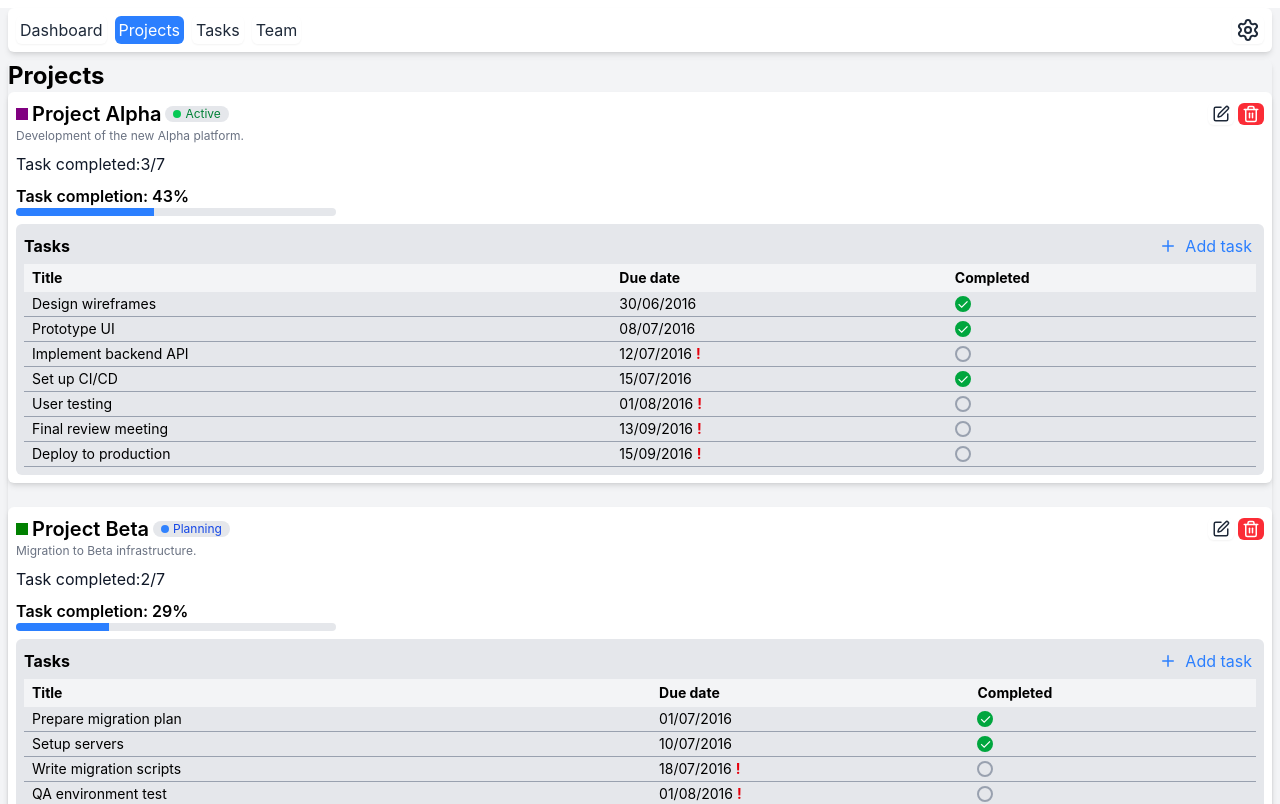
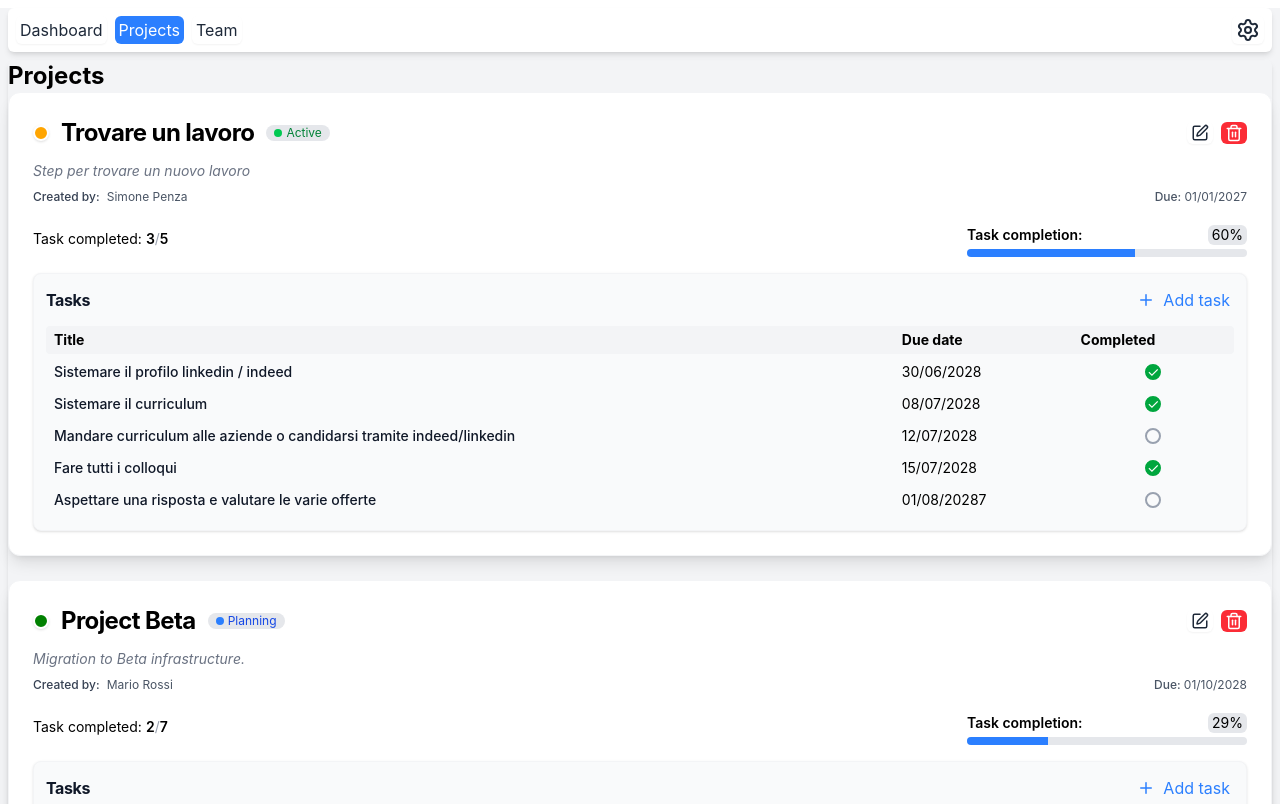
Before and after one commit to simone-2006/flowboard, a React (Vite) app: page /projects in a window 1280 px wide. Shown: the top 804 px of the page. Built offline with nearby package versions, Linux system fonts and the light colour scheme.

Commit message:
Fixed the graphics of the project card

```diff
--- a/src/components/layout/Navbar.jsx
+++ b/src/components/layout/Navbar.jsx
@@ -20,18 +20,14 @@ export default function Navbar() {
             name: "Projects",
             link: "/projects"
         },
-        {
-            name: "Tasks",
-            link: "/tasks"
-        },
+        // {
+        //     name: "Tasks",
+        //     link: "/tasks"
+        // },
         {
             name: "Team",
             link: "/team"
         },
-        // {
-        //     name: "Settings",
-        //     link: "/settings"
-        // },
     ];
 
     const location = useLocation();
@@ -48,7 +44,10 @@ export default function Navbar() {
                     </Button>
                 ))}
             </ul>
-            <Button icon={<Settings />} variant='ghost'></Button>
+            <Link to="/settings">
+                <Button icon={<Settings />} variant='ghost' />
+            </Link>
         </nav>
+
     );
 }
--- a/src/components/projects/ProjectCard.jsx
+++ b/src/components/projects/ProjectCard.jsx
@@ -15,7 +15,7 @@ export default function ProjectCard(
         id,
         description,
         color,
-        manager,
+        creatorID,
         tasks,
         dueDate,
         status
@@ -39,60 +39,95 @@ export default function ProjectCard(
     // Il calcolo corretto: completed / total * 100
     const tasksPercentage = totalTask === 0 ? 0 : ((100 * taskCompleted) / totalTask).toFixed(0);
 
+    const { users } = useAppContext();
+
     return (
-        <div className="bg-white rounded-md shadow-md p-2">
-            <div className="flex items-center justify-between">
-
-                <div className="flex gap-1 items-center">
+        <div className="bg-white rounded-xl shadow-lg p-6 border border-gray-100 transition-shadow hover:shadow-xl">
+            {/* Header Section */}
+            <div className="flex items-center justify-between mb-3">
+                <div className="flex gap-3 items-center">
                     <div
-                        className="h-3 w-3"
+                        className="h-4 w-4 rounded-full border-2 border-white shadow"
                         style={{ backgroundColor: color }}
                     ></div>
-                    <h1 className="text-xl font-semibold">{name}</h1>
+                    <h1 className="text-2xl font-bold tracking-tight">{name}</h1>
                     <ProjectStatusChip status={status} />
                 </div>
-
-                <div className="flex items-center gap-1">
-                    <Button variant="ghost" icon={<SquarePen size={18} />}></Button>
-                    <Button variant="danger" icon={<Trash size={18} />}></Button>
+                <div className="flex items-center gap-2">
+                    <Button variant="ghost" icon={<SquarePen size={18} />} className="transition hover:bg-blue-100"></Button>
+                    <Button variant="danger" icon={<Trash size={18} />} className="transition hover:bg-red-100"></Button>
+                </div>
             </div>
 
+            {/* Description */}
+            <p className="text-sm text-gray-500 mb-2 italic">{description}</p>
+
+            {/* Meta Info Row */}
+            <div className="flex items-center justify-between text-xs text-gray-600 mb-3">
+                <span>
+                    <span className="font-medium text-gray-700">Created by: </span>
+                    {(() => {
+                        const creator = users.find(user => user.id === creatorID);
+                        return creator
+                            ? <span className="ml-1">{creator.name} {creator.surname}</span>
+                            : <span className="ml-1 text-gray-400">Unknown</span>;
+                    })()}
+                </span>
+                <span>
+                    <span className="font-medium">Due: </span>
+                    <span className="">{dueDate ? (() => {
+                        const d = new Date(dueDate);
+                        const day = String(d.getDate()).padStart(2, '0');
+                        const month = String(d.getMonth() + 1).padStart(2, '0');
+                        const year = d.getFullYear();
+                        return `${day}/${month}/${year}`;
+                    })() : '-'}</span>
+                </span>
+            </div>
+
+            {/* Progress and Stats */}
+            <div className="flex items-center justify-between">
+                <div className="flex items-center justify-between text-sm mb-1">
+                    <div>
+                        <span>Task completed:</span>
+                        <span className="font-semibold ml-1">{taskCompleted}</span>
+                        <span className="text-gray-400">/</span>
+                        <span className="font-semibold">{totalTask}</span>
+                    </div>
+                </div>
+                <div className="my-2">
+                    <TaskCompletionProgressBar percentage={tasksPercentage} />
+                </div>
             </div>
 
 
-            <p className="text-xs text-gray-500">{description}</p>
-
-
-            <div className="my-2 text-gray-900 flex text-base">
-                <p>Task completed: </p>
-                {taskCompleted}/{totalTask}
+            {/* Tasks Table */}
+            <div className="rounded-lg bg-gray-50 p-3 mt-2 border border-gray-100 shadow-sm">
+                <div className="flex items-center justify-between mb-2">
+                    <h2 className="text-base font-bold text-gray-900 tracking-tight">Tasks</h2>
+                    <Button
+                        variant="ghostPrimary"
+                        icon={!addTaskOpen ? <Plus size={18} /> : <Minus size={18} />}
+                        onClick={handleOpenAddTask}
+                        className="transition hover:bg-purple-100"
+                    >
+                        {addTaskOpen ? "Close" : "Add task"}
+                    </Button>
                 </div>
-
-            <div className="my-2">
-                <TaskCompletionProgressBar percentage={tasksPercentage}></TaskCompletionProgressBar>
-            </div>
-
-            <div className="rounded-md bg-gray-200 p-2">
-                <div className="flex items-center justify-between">
-                    <h2 className="text-base font-bold">Tasks</h2>
-                    <Button variant="ghostPrimary" icon={!addTaskOpen ? <Plus size={18} /> : <Minus size={18} />} onClick={handleOpenAddTask}>
-                        Add task
-                    </Button>
-
-                </div>
-                <table className="w-full text-sm mt-1">
+                <div className="overflow-x-auto rounded">
+                    <table className="w-full text-sm border-separate border-spacing-y-1">
                         <thead>
                             <tr className="bg-gray-100">
-                            <th className="text-left px-2 py-1">Title</th>
+                                <th className="text-left px-2 py-1 rounded-l">Title</th>
                                 <th className="text-left px-2 py-1">Due date</th>
-                            <th className="text-left px-2 py-1">Completed</th>
+                                <th className="text-left px-2 py-1 rounded-r">Completed</th>
                             </tr>
                         </thead>
                         <tbody>
                             {tasks.map(task => (
-                            <tr key={task.id} className="border-b border-gray-400">
-                                <td className="px-2 py-0.5">{task.title}</td>
-                                <td className="px-2 py-0.5">
+                                <tr key={task.id} className="group hover:bg-blue-50 border-b border-gray-200 transition-colors">
+                                    <td className="px-2 py-1 font-medium text-gray-900">{task.title}</td>
+                                    <td className="px-2 py-1">
                                         {task.dueDate
                                             ? (() => {
                                                 const d = new Date(task.dueDate);
@@ -106,44 +141,38 @@ export default function ProjectCard(
                                         {task.dueDate && (() => {
                                             const currentDate = new Date();
                                             const dueDate = new Date(task.dueDate);
-                                        // Only flag as overdue if not completed
                                             if (dueDate < currentDate && !task.completed) {
-                                            return <span className="text-red-600 font-bold ml-1">!</span>;
+                                                return <span className="text-red-600 font-bold ml-1 animate-pulse">!</span>;
                                             }
                                             return null;
                                         })()}
                                     </td>
-
-                                <td className="px-2 py-0.5">
+                                    <td className="px-2 py-1">
+                                        <div className="flex justify-center">
                                             <TaskCheckbox
                                                 checked={task.completed}
                                                 onChange={() => toggleTask(id, task.id)}
                                             />
+                                        </div>
                                     </td>
                                 </tr>
                             ))}
-                        {addTaskOpen ? (
-                            <tr className="border-b border-gray-400">
-                                <td className="px-2 py-0.5"><Input></Input></td>
+                            {addTaskOpen && (
+                                <tr className="bg-yellow-50 border-b border-gray-200 animate-fade-in">
+                                    <td className="px-2 py-0.5"><Input placeholder="Task title..." /></td>
+                                    <td className="px-2 py-0.5"><Input placeholder="YYYY-MM-DD" /></td>
                                     <td className="px-2 py-0.5">
-                                    <Input></Input>
-                                </td>
-                                <td className="px-2 py-0.5">
-                                    {/* <TaskCheckbox
-                                        checked={task.completed}
-                                        onChange={() => toggleTask(id, task.id)}
-                                    /> */}
-                                    ???
+                                        <div className="flex justify-center opacity-50 cursor-not-allowed">
+                                            <TaskCheckbox checked={false} disabled={true} />
+                                        </div>
                                     </td>
                                 </tr>
-
-                        )
-
-                            : ""}
+                            )}
                         </tbody>
                     </table>
                 </div>
+            </div>
+        </div>
 
-        </div>
     );
 }
--- a/src/components/ui/TaskCompletionProgressBar.jsx
+++ b/src/components/ui/TaskCompletionProgressBar.jsx
@@ -3,8 +3,12 @@ export default function TaskCompletionProgressBar({ percentage = 0 }) {
   const progress = Math.max(0, Math.min(percentage, 100));
 
   return (
-    <div>
-        <p className="font-semibold">Task completion: {progress}%</p>
+    <div className="w-70 max-w-70">
+      <div className="flex items-center justify-between text-sm mb-1">
+        <span className="font-semibold">Task completion:</span>
+        <span className="bg-gray-200 px-1 rounded-md">{progress}%</span>
+      </div>
+
       <div className="bg-gray-200 max-w-80 h-2 rounded-md overflow-hidden">
         <div
           className="bg-blue-500 h-2 transition-all duration-300"
--- a/src/context/appContext.jsx
+++ b/src/context/appContext.jsx
@@ -3,20 +3,20 @@ import { createContext, useContext, useState } from 'react';
 const initialProjects = [
     {
         id: 1,
-        name: 'Project Alpha',
-        description: 'Development of the new Alpha platform.',
-        color: 'purple',
-        manager: 'Simone',
+        name: 'Trovare un lavoro',
+        description: 'Step per trovare un nuovo lavoro',
+        color: 'orange',
+        creatorID: 1,
         status: 'Active',
-        dueDate: '2016-09-15',
+        dueDate: '2027-01-01',
         tasks: [
-            { id: 101, title: 'Design wireframes', completed: true, dueDate: '2016-06-30' },
-            { id: 102, title: 'Prototype UI', completed: true, dueDate: '2016-07-08' },
-            { id: 103, title: 'Implement backend API', completed: false, dueDate: '2016-07-12' },
-            { id: 104, title: 'Set up CI/CD', completed: true, dueDate: '2016-07-15' },
-            { id: 105, title: 'User testing', completed: false, dueDate: '2016-08-01' },
-            { id: 106, title: 'Final review meeting', completed: false, dueDate: '2016-09-13' },
-            { id: 107, title: 'Deploy to production', completed: false, dueDate: '2016-09-15' },
+            { id: 101, title: 'Sistemare il profilo linkedin / indeed', completed: true, dueDate: '2028-06-30' },
+            { id: 102, title: 'Sistemare il curriculum', completed: true, dueDate: '2028-07-08' },
+            { id: 103, title: 'Mandare curriculum alle aziende o candidarsi tramite indeed/linkedin', completed: false, dueDate: '2028-07-12' },
+            { id: 104, title: 'Fare tutti i colloqui', completed: true, dueDate: '2028-07-15' },
+            { id: 105, title: 'Aspettare una risposta e valutare le varie offerte', completed: false, dueDate: '20287-08-01' },
+            // { id: 106, title: 'Final review meeting', completed: false, dueDate: '20287-09-13' },
+            // { id: 107, title: 'Deploy to production', completed: false, dueDate: '2028-09-15' },
         ]
     },
     {
@@ -24,17 +24,17 @@ const initialProjects = [
         name: 'Project Beta',
         description: 'Migration to Beta infrastructure.',
         color: 'green',
-        manager: 'Luca',
+        creatorID: 2,
         status: 'Planning',
-        dueDate: '2016-10-01',
+        dueDate: '2028-10-01',
         tasks: [
-            { id: 201, title: 'Prepare migration plan', completed: true, dueDate: '2016-07-01' },
-            { id: 202, title: 'Setup servers', completed: true, dueDate: '2016-07-10' },
-            { id: 203, title: 'Write migration scripts', completed: false, dueDate: '2016-07-18' },
-            { id: 204, title: 'QA environment test', completed: false, dueDate: '2016-08-01' },
-            { id: 205, title: 'Cut over data', completed: false, dueDate: '2016-09-01' },
-            { id: 206, title: 'Post-migration checks', completed: false, dueDate: '2016-09-14' },
-            { id: 207, title: 'Document new architecture', completed: false, dueDate: '2016-09-25' }
+            { id: 201, title: 'Prepare migration plan', completed: true, dueDate: '2028-07-01' },
+            { id: 202, title: 'Setup servers', completed: true, dueDate: '2028-07-10' },
+            { id: 203, title: 'Write migration scripts', completed: false, dueDate: '2028-07-18' },
+            { id: 204, title: 'QA environment test', completed: false, dueDate: '2028-08-01' },
+            { id: 205, title: 'Cut over data', completed: false, dueDate: '2028-09-01' },
+            { id: 206, title: 'Post-migration checks', completed: false, dueDate: '2028-09-14' },
+            { id: 207, title: 'Document new architecture', completed: false, dueDate: '2028-09-25' }
         ]
     },
     {
@@ -42,17 +42,17 @@ const initialProjects = [
         name: 'Project Gamma',
         description: 'Mobile app redesign for Gamma.',
         color: 'blue',
-        manager: 'Martina',
+        creatorID: 3,
         status: 'Active',
-        dueDate: '2016-11-20',
+        dueDate: '2028-11-20',
         tasks: [
-            { id: 301, title: 'Research user needs', completed: true, dueDate: '2016-07-05' },
-            { id: 302, title: 'Sketch new UI', completed: true, dueDate: '2016-07-18' },
-            { id: 303, title: 'Develop prototype', completed: false, dueDate: '2016-08-15' },
-            { id: 304, title: 'Iterate on feedback', completed: false, dueDate: '2016-09-03' },
-            { id: 305, title: 'Accessibility checks', completed: false, dueDate: '2016-09-15' },
-            { id: 306, title: 'Release candidate', completed: false, dueDate: '2016-11-10' },
-            { id: 307, title: 'App store deployment', completed: false, dueDate: '2016-11-20' }
+            { id: 301, title: 'Research user needs', completed: true, dueDate: '2028-07-05' },
+            { id: 302, title: 'Sketch new UI', completed: true, dueDate: '2028-07-18' },
+            { id: 303, title: 'Develop prototype', completed: false, dueDate: '2028-08-15' },
+            { id: 304, title: 'Iterate on feedback', completed: false, dueDate: '2028-09-03' },
+            { id: 305, title: 'Accessibility checks', completed: false, dueDate: '2028-09-15' },
+            { id: 306, title: 'Release candidate', completed: false, dueDate: '2028-11-10' },
+            { id: 307, title: 'App store deployment', completed: false, dueDate: '2028-11-20' }
         ]
     },
     {
@@ -60,17 +60,17 @@ const initialProjects = [
         name: 'Project Delta',
         description: 'Quarterly Marketing Push.',
         color: 'orange',
-        manager: 'Alessandro',
+        creatorID: 4,
         status: 'Completed',
-        dueDate: '2016-06-20',
+        dueDate: '2028-06-20',
         tasks: [
-            { id: 401, title: 'Campaign brainstorm', completed: true, dueDate: '2016-05-13' },
-            { id: 402, title: 'Create visuals', completed: true, dueDate: '2016-05-28' },
-            { id: 403, title: 'Schedule social posts', completed: true, dueDate: '2016-06-02' },
-            { id: 404, title: 'Send newsletter', completed: true, dueDate: '2016-06-03' },
-            { id: 405, title: 'Monitor campaign metrics', completed: true, dueDate: '2016-06-15' },
-            { id: 406, title: 'Client follow-up', completed: true, dueDate: '2016-06-18' },
-            { id: 407, title: 'Final campaign report', completed: true, dueDate: '2016-06-20' }
+            { id: 401, title: 'Campaign brainstorm', completed: true, dueDate: '2028-05-13' },
+            { id: 402, title: 'Create visuals', completed: true, dueDate: '2028-05-28' },
+            { id: 403, title: 'Schedule social posts', completed: true, dueDate: '2028-06-02' },
+            { id: 404, title: 'Send newsletter', completed: true, dueDate: '2028-06-03' },
+            { id: 405, title: 'Monitor campaign metrics', completed: true, dueDate: '2028-06-15' },
+            { id: 406, title: 'Client follow-up', completed: true, dueDate: '2028-06-18' },
+            { id: 407, title: 'Final campaign report', completed: true, dueDate: '2028-06-20' }
         ]
     },
     {
@@ -78,15 +78,15 @@ const initialProjects = [
         name: 'Project Epsilon',
         description: 'Research and development for Epsilon AI engine.',
         color: 'pink',
-        manager: 'Valeria',
+        creatorID: 5,
         status: 'Planning',
         dueDate: '2025-01-15',
         tasks: [
-            { id: 501, title: 'Literature review', completed: false, dueDate: '2016-08-10' },
-            { id: 502, title: 'Data collection', completed: false, dueDate: '2016-09-01' },
-            { id: 503, title: 'Initial model training', completed: false, dueDate: '2016-10-15' },
-            { id: 504, title: 'Test model benchmarks', completed: false, dueDate: '2016-11-10' },
-            { id: 505, title: 'Iterate model tuning', completed: false, dueDate: '2016-12-10' },
+            { id: 501, title: 'Literature review', completed: false, dueDate: '2028-08-10' },
+            { id: 502, title: 'Data collection', completed: false, dueDate: '2028-09-01' },
+            { id: 503, title: 'Initial model training', completed: false, dueDate: '2028-10-15' },
+            { id: 504, title: 'Test model benchmarks', completed: false, dueDate: '2028-11-10' },
+            { id: 505, title: 'Iterate model tuning', completed: false, dueDate: '2028-12-10' },
             { id: 506, title: 'Pilot project', completed: false, dueDate: '2025-01-10' },
             { id: 507, title: 'Results documentation', completed: false, dueDate: '2025-01-15' }
         ]
@@ -94,6 +94,39 @@ const initialProjects = [
 ];
 
 const AppContext = createContext(null);
+
+const initialUsers = [
+    {
+        id: 1,
+        name: "Simone",
+        surname: "Penza",
+        ruolo: "Developer"
+    },
+    {
+        id: 2,
+        name: "Mario",
+        surname: "Rossi",
+        ruolo: "Project Manager"
+    },
+    {
+        id: 3,
+        name: "Luca",
+        surname: "Bianchi",
+        ruolo: "Designer"
+    },
+    {
+        id: 4,
+        name: "Giulia",
+        surname: "Verdi",
+        ruolo: "Tester"
+    },
+    {
+        id: 5,
+        name: "Alessandro",
+        surname: "Russo",
+        ruolo: "DevOps"
+    }
+]
 
 export function AppProvider({ children }) {
     const [projects, setProjects] = useState(initialProjects);
@@ -116,8 +149,10 @@ export function AppProvider({ children }) {
         );
     };
 
+    const [users, setUsers] = useState(initialUsers);
+
     return (
-        <AppContext.Provider value={{ projects, setProjects, toggleTask }}>
+        <AppContext.Provider value={{ users, projects, setProjects, toggleTask }}>
             {children}
         </AppContext.Provider>
     );
--- a/src/pages/Projects.jsx
+++ b/src/pages/Projects.jsx
@@ -15,7 +15,7 @@ export default function Projects() {
                         name={project.name}
                         description={project.description}
                         color={project.color}
-                        manager={project.manager}
+                        creatorID={project.creatorID}
                         tasks={project.tasks}
                         dueDate={project.dueDate}
                         status={project.status}
--- a/src/pages/Team.jsx
+++ b/src/pages/Team.jsx
@@ -3,7 +3,12 @@ import Input from "../components/ui/Input"
 
 import Page from "../components/layout/Page";
 
+import { useAppContext } from "../context/appContext";
+
 export default function Team() {
+
+  const { users } = useAppContext();
+
   return (
     <Page title="Team">
 
```
Lines whose indentation alone changed are shown as unchanged.
